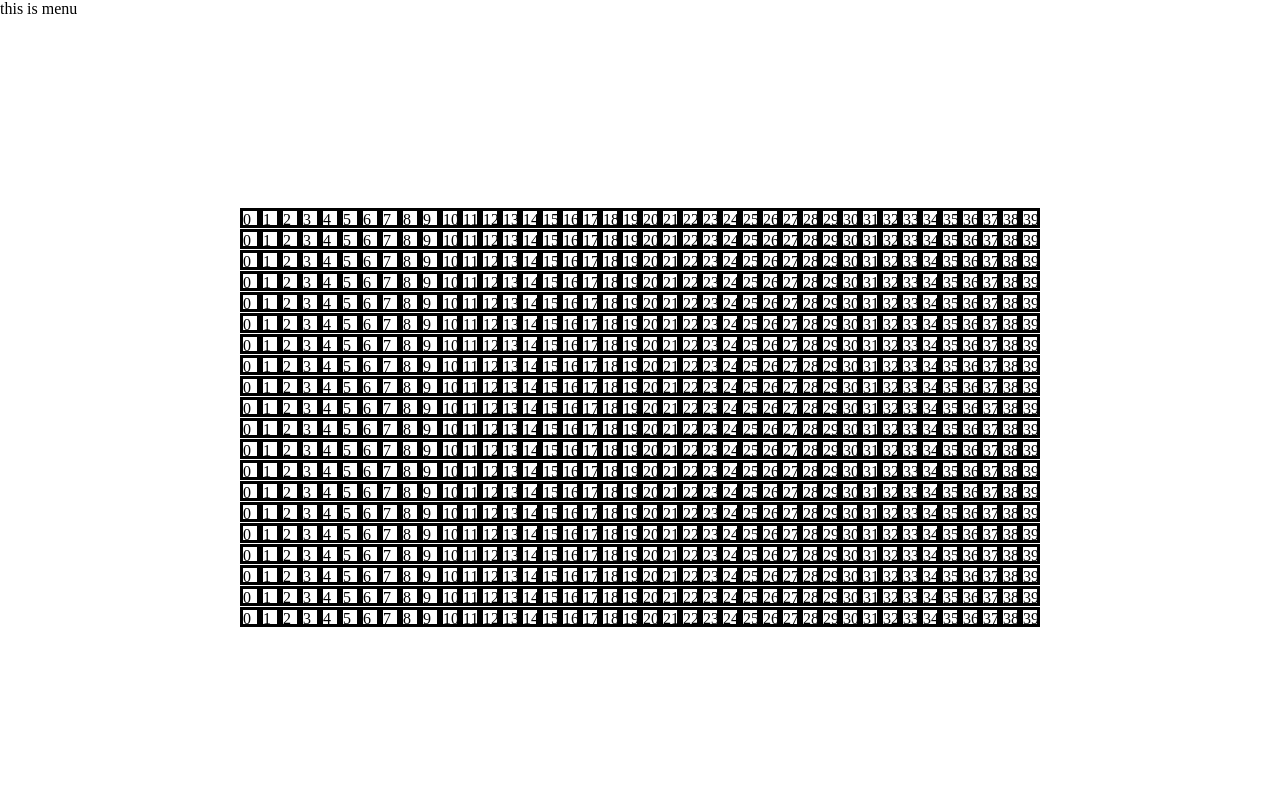
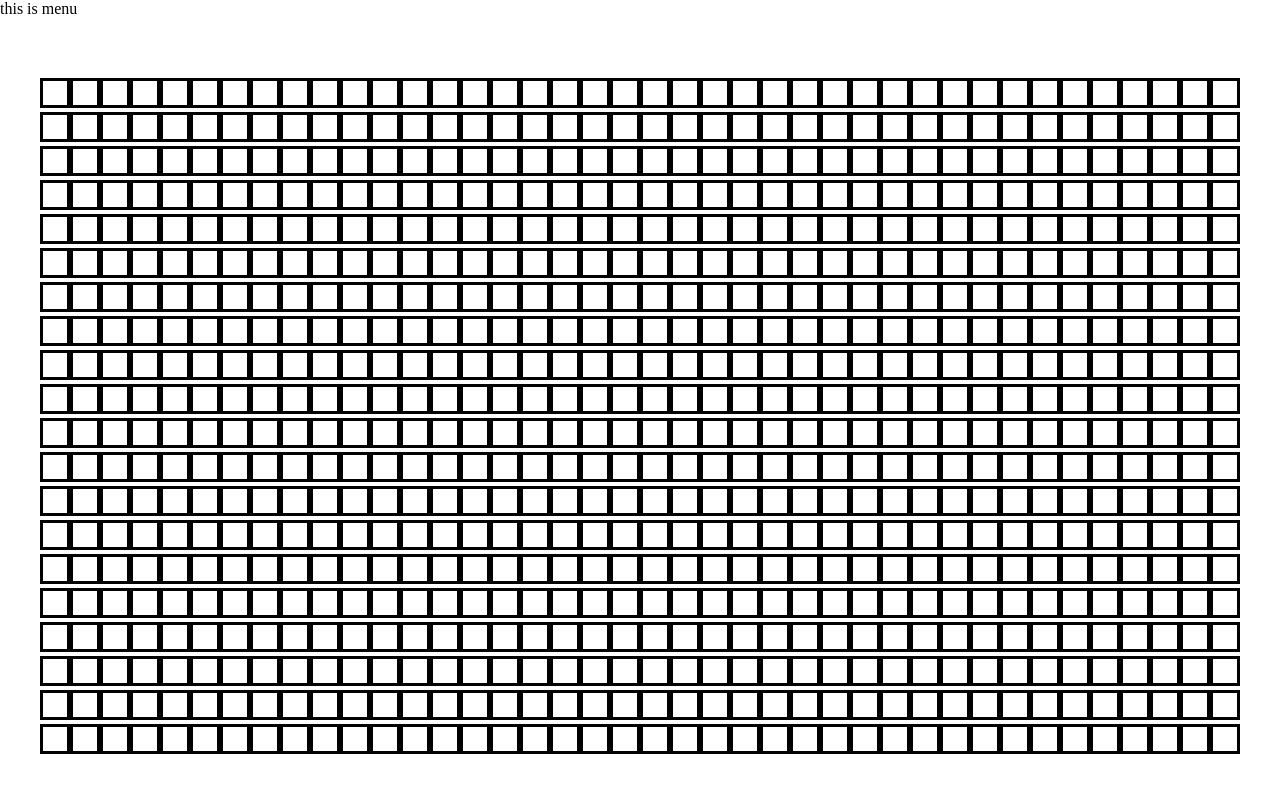
Before and after one commit to jjgitit/React-Pathfinding-Visualizer, a React (Vite) app: page / in a window 1280 px wide. Shown: the top 792 px of the page. Built offline with nearby package versions, Linux system fonts and the light colour scheme.

Commit message:
added mousclick and drag funcitonality

```diff
--- a/src/App.jsx
+++ b/src/App.jsx
@@ -1,11 +1,14 @@
 import Menu from "./components/Menu";
 import Board from "./components/Board";
+import { useState } from "react";
 
 function App() {
+  const [startNode, setStartNode] = useState(false)
+  const [endNode, setEndNode] = useState(false)
   return (
     <div>
       <Menu />
-      <Board />
+      <Board startNode={startNode} endNode={endNode} setStartNode={setStartNode} setEndNode={setEndNode} />
     </div>
   );
 }
--- a/src/components/Board.jsx
+++ b/src/components/Board.jsx
@@ -1,7 +1,11 @@
 import React, { useState } from "react";
 import Node from "./Node";
 
-function Board() {
+function Board(props) {
+  //these are for tracing if a user set start and end yet
+  const startNode = props.startNode
+  const endNode = props.endNode
+
   const createNode = (row, col) => {
     return {
       row,
@@ -26,6 +30,7 @@ function Board() {
   };
 
   //make 'walls' when pressed
+  //I need to check if the current node is start of end
   const toggleWall = (grid, row, col) => {
     //we are shallow copying the grid so we don't update it without 'set' method
     const newGrid = grid.slice();
@@ -47,8 +52,13 @@ function Board() {
     console.log(grid[row][col]);
   }
 
+  //may need this for dragging multiple cells to create walls, we'll see
   function handleMouseUp(row, col) {
     console.log({ row }, { col });
+  }
+  //coupled with handleMouseUp function
+  function handleMouseEnter(row, col) {
+    console.log({row}, {col})
   }
 
   return (
--- a/src/components/Node.jsx
+++ b/src/components/Node.jsx
@@ -5,9 +5,7 @@ function Node(props) {
     <div
       className="node"
       onMouseDown={() => props.handleMouseDown(props.row, props.col)}
-    >
-      {props.col}
-    </div>
+    ></div>
   );
 }
 
--- a/src/index.css
+++ b/src/index.css
@@ -1,3 +1,7 @@
+@import url("./styles/grid.css");
+@import url("./styles/node.css");
+@import url("./styles/menu.css");
+
 * {
   margin: 0;
   padding: 0;
@@ -7,19 +11,3 @@
 body {
   height: 100%;
 }
-
-.node {
-  border-color: black;
-  display: inline-block;
-  border-style: solid;
-  width: 20px;
-  height: 20px;
-}
-
-.grid {
-  display: flex;
-  flex-direction: column;
-  align-items: center;
-  justify-content: center;
-  height: 100vh;
-}
--- /dev/null
+++ b/src/styles/grid.css
@@ -0,0 +1,7 @@
+.grid {
+  display: flex;
+  flex-direction: column;
+  align-items: center;
+  justify-content: center;
+  height: 100vh;
+}
--- /dev/null
+++ b/src/styles/node.css
@@ -0,0 +1,11 @@
+.node {
+  border-color: black;
+  display: inline-block;
+  border-style: solid;
+  width: 30px;
+  height: 30px;
+}
+
+.wall {
+  background-color: black;
+}
```
Also changed, not shown: src/styles/menu.css (added).
